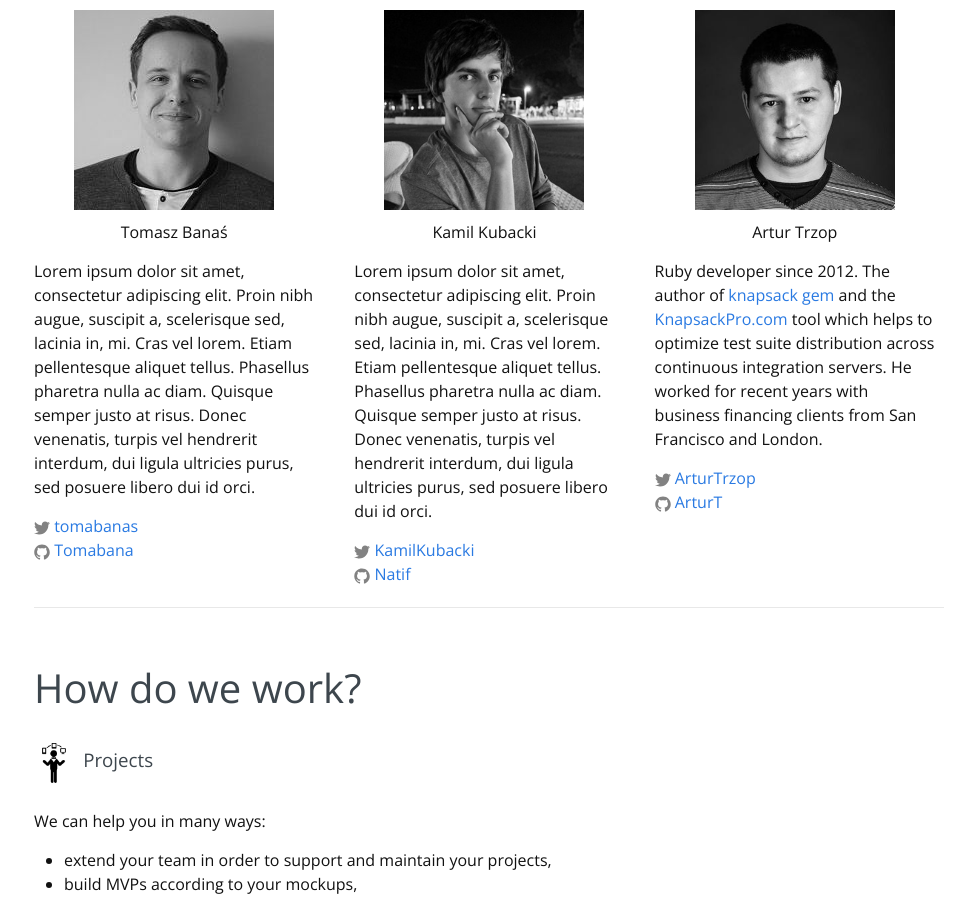
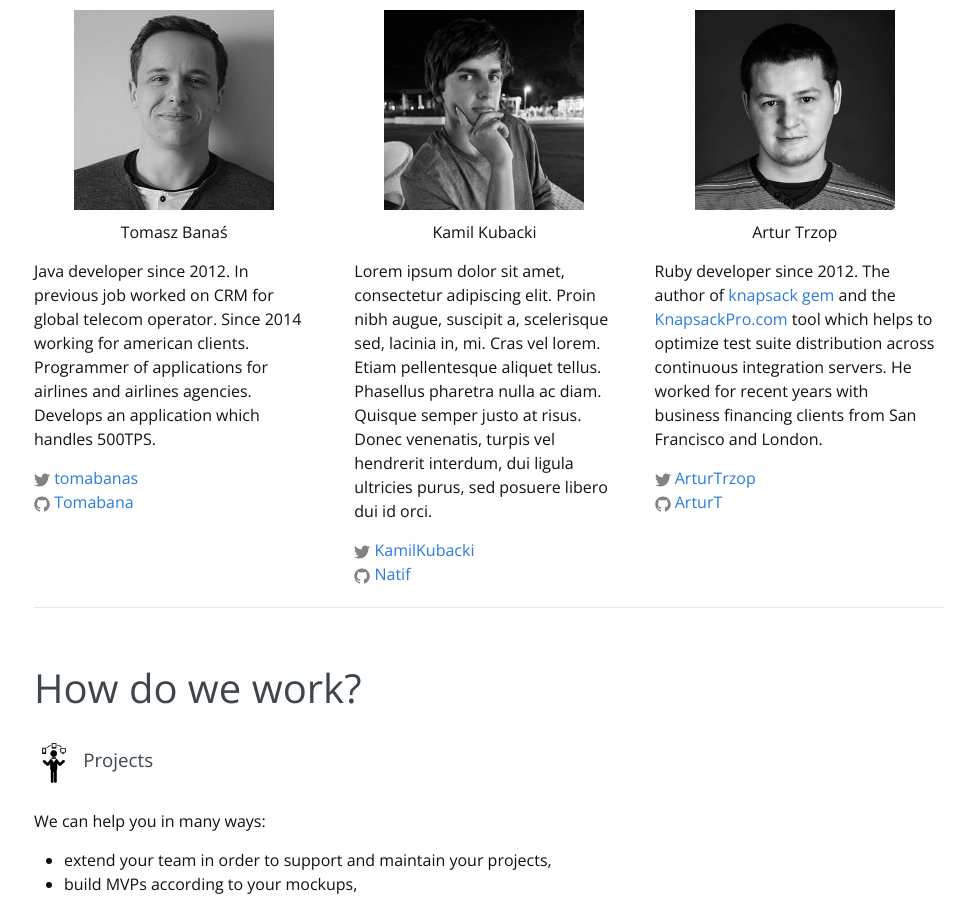
Before and after one commit to BeyondScheme/BeyondScheme.github.io, a Jekyll site: the page built from index.html, in a window 1280 px wide and 900 px high, scrolled down 352 px. Shown: the whole window, without its empty margins (151-1116 px from the left). Built offline with Jekyll 4.4.1, drawn with Linux system fonts in a browser that asks for light colours.

Commit message:
Tomek profile info added

```diff
--- a/index.html
+++ b/index.html
@@ -19,11 +19,9 @@ layout: default
           <img class="profile-img" src="/images/profile/tomek.jpg">
           <p class="text-align-center profile-name">Tomasz Banaś</p>
           <p>
-          Lorem ipsum dolor sit amet, consectetur adipiscing elit.
-          Proin nibh augue, suscipit a, scelerisque sed, lacinia in, mi. Cras vel lorem.
-          Etiam pellentesque aliquet tellus. Phasellus pharetra nulla ac diam. Quisque semper justo at
-          risus. Donec venenatis, turpis vel hendrerit interdum, dui ligula ultricies purus, sed
-          posuere libero dui id orci.
+            Java developer since 2012. In previous job worked on CRM for global telecom operator.
+            Since 2014 working for american clients. Programmer of applications for airlines and airlines agencies.
+            Develops an application which handles 500TPS.
           </p>
           <p>
           {% include icon-twitter.html username="tomabanas" %}<br />
```
